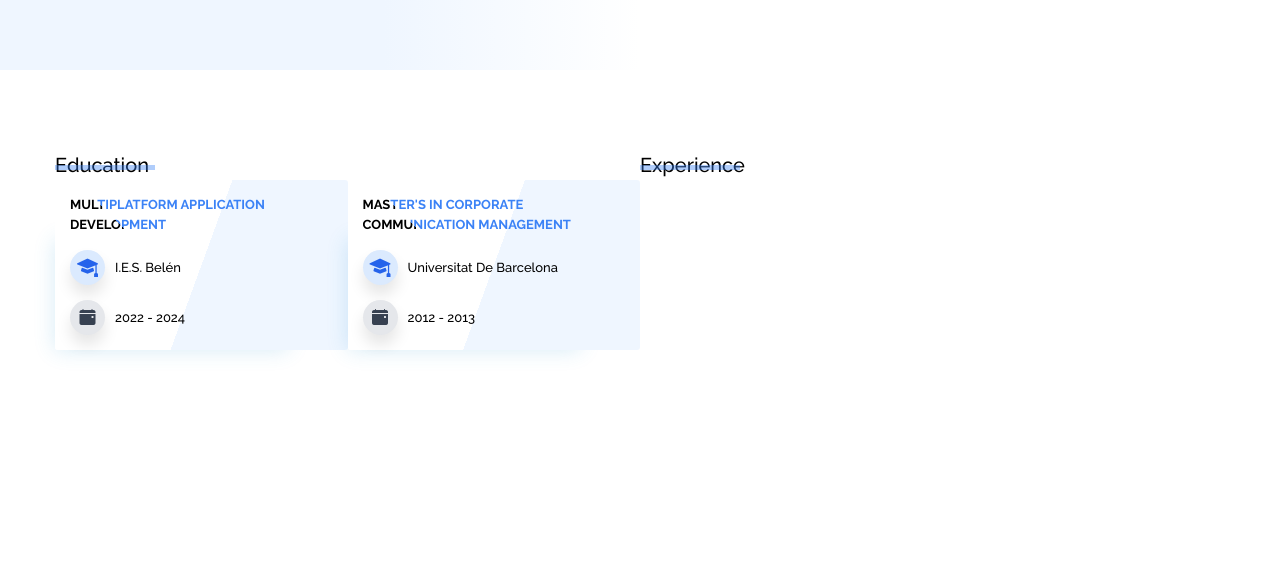
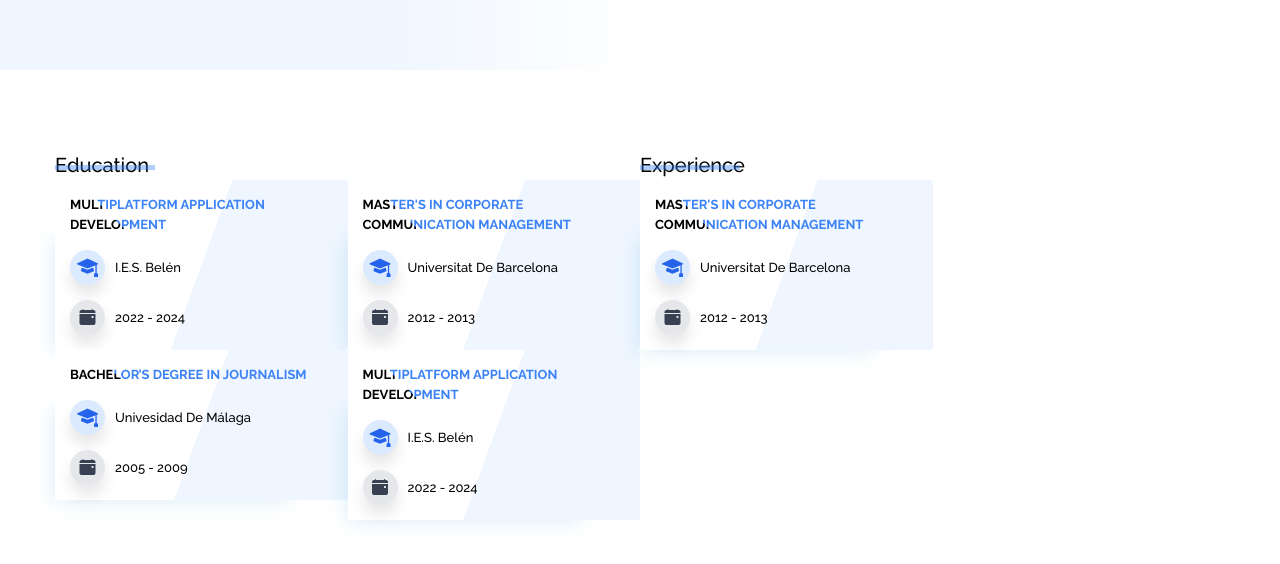
Before and after one commit to PublioElio/portfolio-sass-nodejs, a website: page index.html in a window 1280 px wide. Shown: the part 1268-1832 px from the top of the page. Before the commit the page ends 1698 px from the top, so only its background shows below. Drawn offline with nearby package versions, Linux system fonts and the light colour scheme.

Commit message:
changes in project structure

```diff
--- a/app.scss
+++ b/app.scss
@@ -8,7 +8,7 @@
 @use "scss/components/btns";
 @use "scss/components/modal";
 @use "scss/components/about";
-@use "scss/components/education";
+@use "scss/components/edu-exp-cards";
 
 // layout modules
 @use "scss/layout/grid";
--- a/index.html
+++ b/index.html
@@ -277,36 +277,36 @@
     </section>
     <!-- Close Section About -->
 
-    <!-- Section Education -->
-    <section class="education">
+    <!-- Section Education & Experience -->
+    <section class="edu-exp">
       <div class="container">
         <div class="row">
           <div class="col-xlg-6 col-lg-12">
             <h1 class="heading">education</h1>
             <div class="row">
               <div class="col-xlg-6 col-lg-4 col-md-6 col-sm-12">
-                <div class="education__card">
-                  <h3 class="education__card__title">
+                <div class="edu-exp__card">
+                  <h3 class="edu-exp__card__title">
                     multiplatform application development
                   </h3>
-                  <div class="education__card__block">
+                  <div class="edu-exp__card__block">
                     <span
-                      class="education__card__block__left education__card__block__left--studies"
+                      class="edu-exp__card__block__left edu-exp__card__block__left--studies"
                     >
                       <i class="bi bi-mortarboard-fill"></i>
                     </span>
-                    <span class="education__card__block__right">
+                    <span class="edu-exp__card__block__right">
                       i.e.s. belén
                     </span>
                   </div>
                   <!-- Close Education Card Block-->
-                  <div class="education__card__block">
+                  <div class="edu-exp__card__block">
                     <span
-                      class="education__card__block__left education__card__block__left--calendar"
+                      class="edu-exp__card__block__left edu-exp__card__block__left--calendar"
                     >
                       <i class="bi bi-calendar-event-fill"></i>
                     </span>
-                    <span class="education__card__block__right">
+                    <span class="edu-exp__card__block__right">
                       2022 - 2024
                     </span>
                   </div>
@@ -315,30 +315,95 @@
                 <!-- Close Education Card -->
               </div>
               <!-- Close Column -->
+
               <div class="col-xlg-6 col-lg-4 col-md-6 col-sm-12">
-                <div class="education__card">
-                  <h3 class="education__card__title">
+                <div class="edu-exp__card">
+                  <h3 class="edu-exp__card__title">
                     master's in corporate communication management
                   </h3>
-                  <div class="education__card__block">
+                  <div class="edu-exp__card__block">
                     <span
-                      class="education__card__block__left education__card__block__left--studies"
+                      class="edu-exp__card__block__left edu-exp__card__block__left--studies"
                     >
                       <i class="bi bi-mortarboard-fill"></i>
                     </span>
-                    <span class="education__card__block__right">
+                    <span class="edu-exp__card__block__right">
                       universitat de barcelona
                     </span>
                   </div>
                   <!-- Close Education Card Block-->
-                  <div class="education__card__block">
+                  <div class="edu-exp__card__block">
                     <span
-                      class="education__card__block__left education__card__block__left--calendar"
+                      class="edu-exp__card__block__left edu-exp__card__block__left--calendar"
                     >
                       <i class="bi bi-calendar-event-fill"></i>
                     </span>
-                    <span class="education__card__block__right">
+                    <span class="edu-exp__card__block__right">
                       2012 - 2013
+                    </span>
+                  </div>
+                  <!-- Close Education Card Block-->
+                </div>
+                <!-- Close Education Card -->
+              </div>
+              <!-- Close Column -->
+
+              <div class="col-xlg-6 col-lg-4 col-md-6 col-sm-12">
+                <div class="edu-exp__card">
+                  <h3 class="edu-exp__card__title">
+                    bachelor’s degree in journalism
+                  </h3>
+                  <div class="edu-exp__card__block">
+                    <span
+                      class="edu-exp__card__block__left edu-exp__card__block__left--studies"
+                    >
+                      <i class="bi bi-mortarboard-fill"></i>
+                    </span>
+                    <span class="edu-exp__card__block__right">
+                      univesidad de málaga
+                    </span>
+                  </div>
+                  <!-- Close Education Card Block-->
+                  <div class="edu-exp__card__block">
+                    <span
+                      class="edu-exp__card__block__left edu-exp__card__block__left--calendar"
+                    >
+                      <i class="bi bi-calendar-event-fill"></i>
+                    </span>
+                    <span class="edu-exp__card__block__right">
+                      2005 - 2009
+                    </span>
+                  </div>
+                  <!-- Close Education Card Block-->
+                </div>
+                <!-- Close Education Card -->
+              </div>
+              <!-- Close Column -->
+
+              <div class="col-xlg-6 col-lg-4 col-md-6 col-sm-12">
+                <div class="edu-exp__card">
+                  <h3 class="edu-exp__card__title">
+                    multiplatform application development
+                  </h3>
+                  <div class="edu-exp__card__block">
+                    <span
+                      class="edu-exp__card__block__left edu-exp__card__block__left--studies"
+                    >
+                      <i class="bi bi-mortarboard-fill"></i>
+                    </span>
+                    <span class="edu-exp__card__block__right">
+                      i.e.s. belén
+                    </span>
+                  </div>
+                  <!-- Close Education Card Block-->
+                  <div class="edu-exp__card__block">
+                    <span
+                      class="edu-exp__card__block__left edu-exp__card__block__left--calendar"
+                    >
+                      <i class="bi bi-calendar-event-fill"></i>
+                    </span>
+                    <span class="edu-exp__card__block__right">
+                      2022 - 2024
                     </span>
                   </div>
                   <!-- Close Education Card Block-->
@@ -352,13 +417,50 @@
           <!-- Close Column -->
           <div class="col-xlg-6 col-lg-12">
             <h1 class="heading">experience</h1>
+            <div class="row">
+
+              <div class="col-xlg-6 col-lg-4 col-md-6 col-sm-12">
+                <div class="edu-exp__card">
+                  <h3 class="edu-exp__card__title">
+                    master's in corporate communication management
+                  </h3>
+                  <div class="edu-exp__card__block">
+                    <span
+                      class="edu-exp__card__block__left edu-exp__card__block__left--studies"
+                    >
+                      <i class="bi bi-mortarboard-fill"></i>
+                    </span>
+                    <span class="edu-exp__card__block__right">
+                      universitat de barcelona
+                    </span>
+                  </div>
+                  <!-- Close Experience Card Block-->
+                  <div class="edu-exp__card__block">
+                    <span
+                      class="edu-exp__card__block__left edu-exp__card__block__left--calendar"
+                    >
+                      <i class="bi bi-calendar-event-fill"></i>
+                    </span>
+                    <span class="edu-exp__card__block__right">
+                      2012 - 2013
+                    </span>
+                  </div>
+                  <!-- Close Experience Card Block-->
+                </div>
+                <!-- Close Experience Card -->
+              </div>
+              <!-- Close Column -->
+
+
+            </div>
+            <!-- Close Row -->
           </div>
           <!-- Close Column -->
         </div>
         <!-- Close Row -->
       </div>
     </section>
-    <!-- Close Section Education -->
+    <!-- Close Section Education & Experience -->
 
     <script src="app.js"></script>
   </body>
--- a/scss/components/_education.scss
+++ b/scss/components/_edu-exp-cards.scss
@@ -1,6 +1,6 @@
 @use "../abstracts" as *;
 
-.education {
+.edu-exp {
   padding: 8rem 0;
   &__card {
     width: 100%;
@@ -46,6 +46,7 @@
         display: inline-block;
         margin-left: 1rem;
         text-transform: capitalize;
+        flex: 1;
       }
     }
   }
```
Also changed, not shown: app.css.
